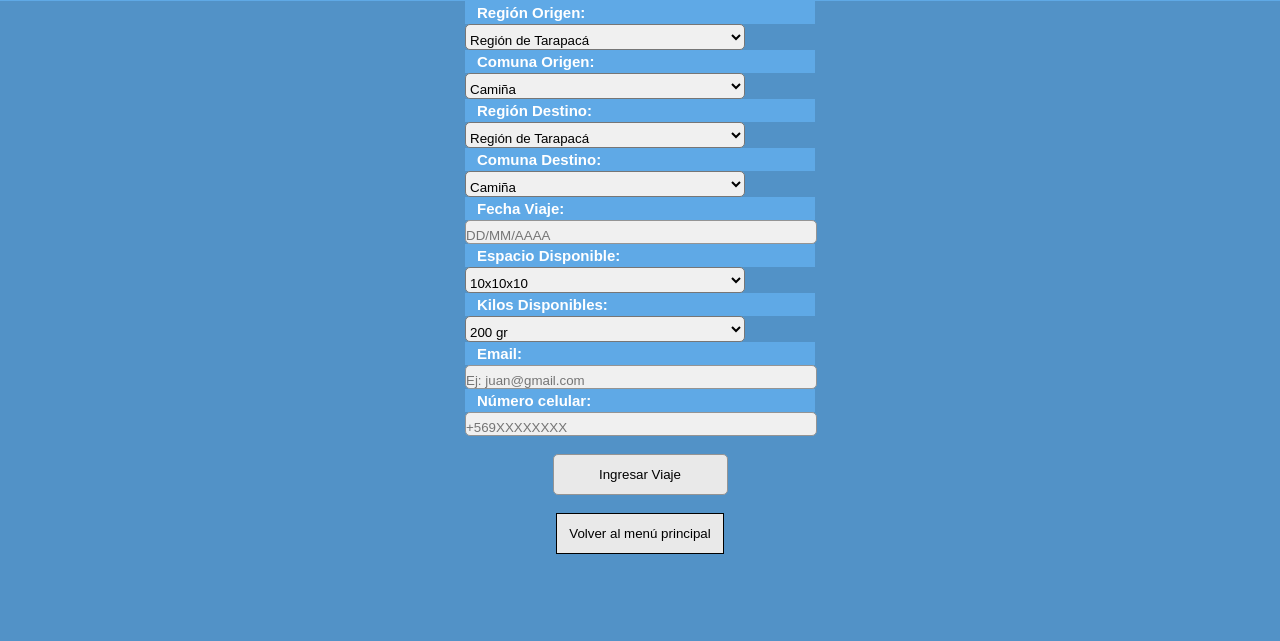
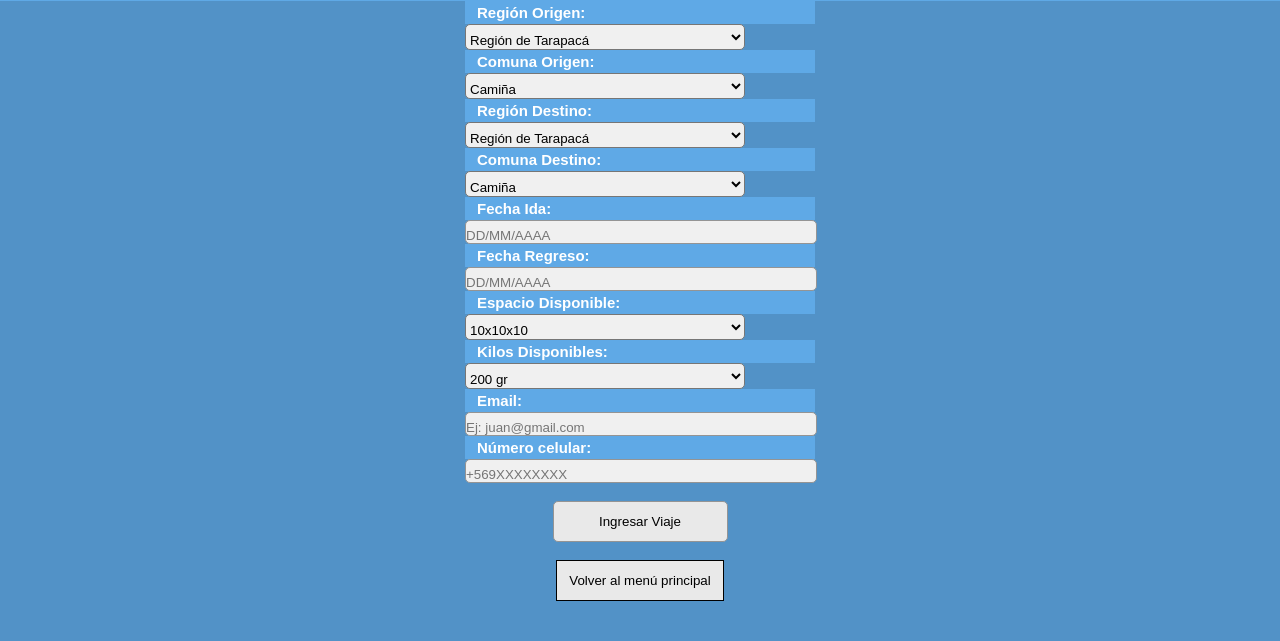
Before and after one commit to jurrutiag/TareaDesarrolloWeb, a PHP site: page /options/agregar-viaje.php in a window 1280 px wide. Shown: the part 159-800 px from the top of the page. Run offline with PHP 8.4, Linux system fonts and the light colour scheme.

Commit message:
Se agrega fecha regreso

```diff
--- a/options/agregar-viaje.php
+++ b/options/agregar-viaje.php
@@ -11,8 +11,8 @@
 
         require "funciones.php";
 
-
-        $unFormattedGoDate = htmlspecialchars($_POST['fecha-viaje']);
+        $unFormattedGoDate = htmlspecialchars($_POST['fecha-ida']);
+        $unFormattedReturnDate = htmlspecialchars($_POST['fecha-regreso']);
         $origen = htmlspecialchars($_POST['comuna-origen']);
         $destino = htmlspecialchars($_POST['comuna-destino']);
         $kilosDisp = htmlspecialchars($_POST['kilos-disponibles']);
@@ -20,8 +20,6 @@
         $mail = htmlspecialchars($_POST['email']);
         $celular = htmlspecialchars($_POST['celular']);
 
-        $fechaIda = reformatDate($unFormattedGoDate);
-        $fechaRegreso = reformatDate($unFormattedGoDate);
 
         if(empty($_SERVER['CONTENT_TYPE'])) {
             $passed = false;
@@ -67,7 +65,6 @@
                     $fid = $id[0] + 1;
                 }
             }
-
             // VALIDACION
 
             if(!agregar_viaje_validacion()) {
@@ -79,6 +76,15 @@
 
                 // die("Validación de datos incorrecta");
             } else {
+
+                $fechaIda = reformatDate($unFormattedGoDate);
+                if ($unFormattedReturnDate === '' || is_null($unFormattedReturnDate)) {
+                    $fechaRegreso = '0-0-0';
+                } else {
+                    // Fecha por defecto que significa viaje indefinido
+                    $fechaRegreso = reformatDate($unFormattedReturnDate);
+                }
+
                 $stmt = $db->prepare("INSERT INTO viaje (id, fecha_ida, fecha_regreso, origen, destino, kilos_disponible, espacio_disponible, email_viajero, celular_viajero) VALUES (?,?,?,?,?,?,?,?,?);");
                 if ($stmt) {
                     $bp = $stmt->bind_param("issiiiiss",  $fid ,  $fechaIda , $fechaRegreso , $origen , $destino , $kilosDisp , $espacioDisp , $mail , $celular );
@@ -145,7 +151,7 @@
                             $com_destino = $com_destino."<option value = $com_destino_val> $com_destino_name </option>";
 
                         }
-                        echo "<form id='main-form' action='' method='post' enctype='multipart/form-data'>
+                        echo "<form id='main-form' action='agregar-viaje.php' method='post' enctype='multipart/form-data'>
                             <div id='main-div' class='vertical-form'>
                                 <h3 id='region-origen-h'>Región Origen:</h3>
                                 <select name='region-origen' id='region-origen' onchange='comunaOrigen()'>
@@ -164,8 +170,11 @@
                                 <select name='comuna-destino' id='comuna-destino'>
                                 $com_destino
                                 </select>
-                                <h3 id='fecha-viaje-h'>Fecha Viaje:</h3>
-                                <input name='fecha-viaje' id='fecha-viaje' size='10' placeholder='DD/MM/AAAA'>
+                                <h3 id='fecha-ida-h'>Fecha Ida:</h3>
+                                <input name='fecha-ida' id='fecha-ida' size='10' placeholder='DD/MM/AAAA'>
+
+                                <h3 id='fecha-regreso-h'>Fecha Regreso:</h3>
+                                <input name='fecha-regreso' id='fecha-regreso' size='10' placeholder='DD/MM/AAAA'>
 
                                 <h3 id='espacio-disponible-h'>Espacio Disponible:</h3>
                                 <select name='espacio-disponible' id='espacio-disponible'>
@@ -266,7 +275,7 @@
                             <li><label class='active' style='background-color: red;'>$mensajeError, intente nuevamente.</label></li>
                             </ul>";
 
-                        echo "<form id='main-form' action='' method='post' enctype='multipart/form-data'>
+                        echo "<form id='main-form' action='agregar-viaje.php' method='post' enctype='multipart/form-data'>
                             <div id='main-div' class='vertical-form'>
                                 <h3 id='region-origen-h'>Región Origen:</h3>
                                 <select name='region-origen' id='region-origen' onchange='comunaOrigen()'>
@@ -285,8 +294,11 @@
                                 <select name='comuna-destino' id='comuna-destino'>
                                 $com_destino
                                 </select>
-                                <h3 id='fecha-viaje-h'>Fecha Viaje:</h3>
-                                <input name='fecha-viaje' id='fecha-viaje' size='10' placeholder='DD/MM/AAAA' value='$unFormattedGoDate'>
+                                <h3 id='fecha-ida-h'>Fecha Ida:</h3>
+                                <input name='fecha-ida' id='fecha-ida' size='10' placeholder='DD/MM/AAAA' value=$unFormattedGoDate>
+
+                                <h3 id='fecha-regreso-h'>Fecha Regreso:</h3>
+                                <input name='fecha-regreso' id='fecha-regreso' size='10' placeholder='DD/MM/AAAA' value=$unFormattedReturnDate>
 
                                 <h3 id='espacio-disponible-h'>Espacio Disponible:</h3>
                                 <select name='espacio-disponible' id='espacio-disponible'>
--- a/scripts.js
+++ b/scripts.js
@@ -261,19 +261,34 @@ function agregar_viaje_validacion() {
 
     // validación fecha
 
-    var fechaVal = document.getElementById("fecha-viaje").value;
+    var fechaIdaVal = document.getElementById("fecha-ida").value;
 
-    if (!validarFecha(fechaVal)) {
-        idValid = false;
-        var hFecha = document.getElementById("fecha-viaje-h").innerHTML;
+    if (!validarFecha(fechaIdaVal)) {
+        isValid = false;
+        var hFecha = document.getElementById("fecha-ida-h").innerHTML;
         if (!hFecha.includes(" (Ingrese fecha válida)")) {
             console.log('a')
-            document.getElementById("fecha-viaje-h").innerHTML += " (Ingrese fecha válida)";
-            document.getElementById("fecha-viaje-h").style.color = "red";
+            document.getElementById("fecha-ida-h").innerHTML += " (Ingrese fecha válida)";
+            document.getElementById("fecha-ida-h").style.color = "red";
         }
     } else {
-        document.getElementById("fecha-viaje-h").innerHTML = document.getElementById("fecha-viaje-h").innerHTML.split('(')[0];
-        document.getElementById("fecha-viaje-h").style.color = "white";
+        document.getElementById("fecha-ida-h").innerHTML = document.getElementById("fecha-ida-h").innerHTML.split('(')[0];
+        document.getElementById("fecha-ida-h").style.color = "white";
+    }
+
+    var fechaRegresoVal = document.getElementById("fecha-regreso").value;
+
+    if (fechaRegresoVal != 0 && !validarFecha(fechaRegresoVal)) {
+        isValid = false;
+        var hFecha = document.getElementById("fecha-regreso-h").innerHTML;
+        if (!hFecha.includes(" (Ingrese fecha válida)")) {
+            console.log('a')
+            document.getElementById("fecha-regreso-h").innerHTML += " (Ingrese fecha válida)";
+            document.getElementById("fecha-regreso-h").style.color = "red";
+        }
+    } else {
+        document.getElementById("fecha-regreso-h").innerHTML = document.getElementById("fecha-regreso-h").innerHTML.split('(')[0];
+        document.getElementById("fecha-regreso-h").style.color = "white";
     }
 
     // validación espacio
```
Also changed, not shown: options/funciones.php (+21 -2 lines).
